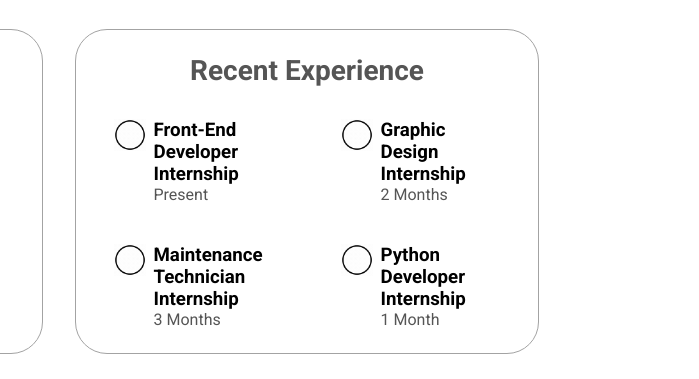
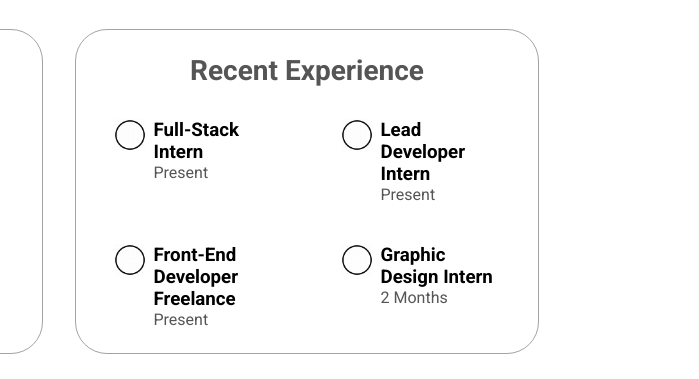
Before and after one commit to B0K1NG/Dominykas-Portfolio, a plain HTML site: page index.html in a window 1280 px wide. Shown: the part 1775-2154 px from the top of the page, 581-1280 px from the left. Drawn offline with Linux system fonts and the light colour scheme.

Commit message:
Add files via upload

```diff
--- a/index.html
+++ b/index.html
@@ -224,7 +224,7 @@
                 class="icon"
               />
               <div>
-                <h3>Front-End Developer Internship</h3>
+                <h3>Full-Stack Intern</h3>
                 <p>Present</p>
               </div>
             </article>
@@ -235,8 +235,8 @@
                 class="icon"
               />
               <div>
-                <h3>Graphic Design Internship</h3>
-                <p>2 Months</p>
+                <h3>Lead Developer Intern</h3>
+                <p>Present</p>
               </div>
             </article>
             <article>
@@ -246,8 +246,8 @@
                 class="icon"
               />
               <div>
-                <h3>Maintenance Technician Internship</h3>
-                <p>3 Months</p>
+                <h3>Front-End Developer Freelance</h3>
+                <p>Present</p>
               </div>
             </article>
             <article>
@@ -257,8 +257,8 @@
                 class="icon"
               />
               <div>
-                <h3>Python Developer Internship</h3>
-                <p>1 Month</p>
+                <h3>Graphic Design Intern</h3>
+                <p>2 Months</p>
               </div>
             </article>
           </div>
```
Also changed, not shown: 1 other file.
